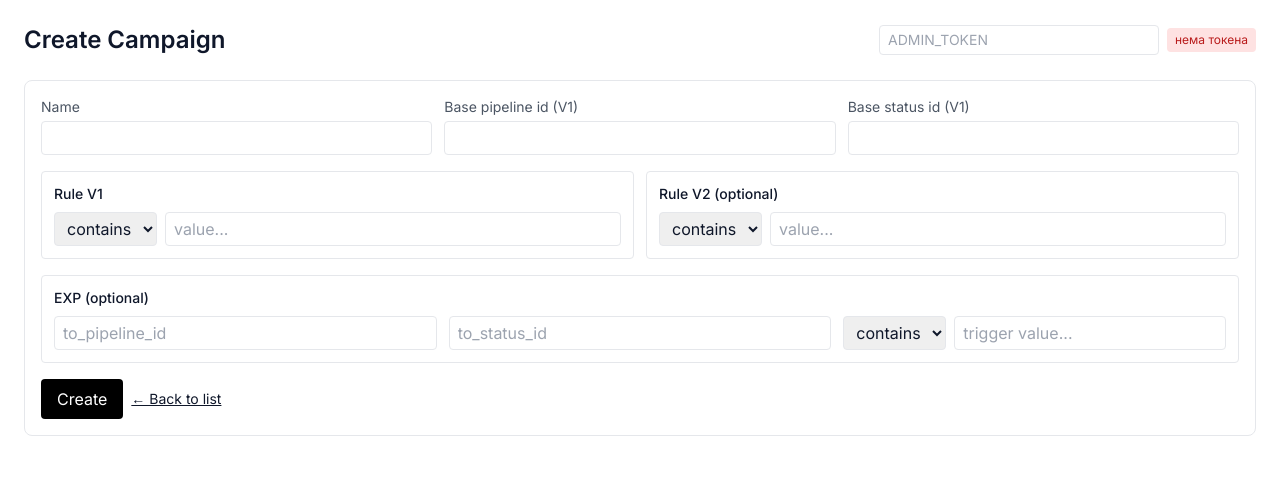
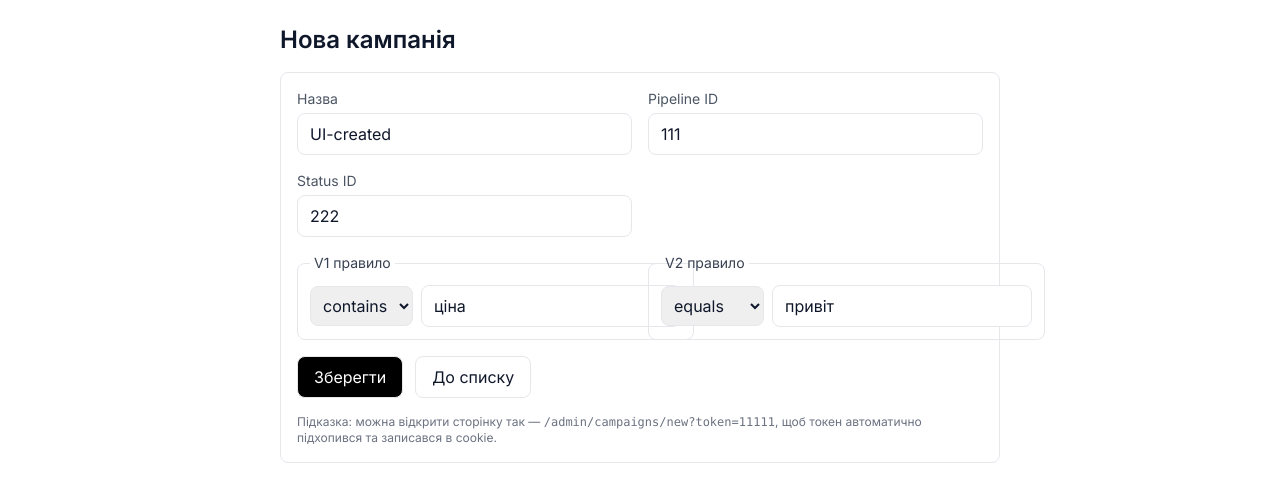
Before and after one commit to yurashko-ux/P-3-0, a Next.js app in the folder web/: page /campaigns/new in a window 1280 px wide. Shown: the top 502 px of the page. Built offline with nearby package versions, Linux system fonts and the light colour scheme.

Commit message:
Update page.tsx

```diff
--- a/web/app/(admin)/campaigns/new/page.tsx
+++ b/web/app/(admin)/campaigns/new/page.tsx
@@ -1,242 +1,214 @@
-"use client";
+// web/app/(admin)/campaigns/new/page.tsx
+'use client';
 
-import { useEffect, useMemo, useState } from "react";
+import React from 'react';
 
-type Rule = { op?: "contains" | "equals"; value?: string };
+type Op = 'contains' | 'equals';
 
 function readCookie(name: string): string | null {
-  if (typeof document === "undefined") return null;
-  const cookies = document.cookie ? document.cookie.split("; ") : [];
-  for (const c of cookies) {
-    const eq = c.indexOf("=");
-    const k = decodeURIComponent(c.slice(0, eq));
-    if (k === name) return decodeURIComponent(c.slice(eq + 1));
+  if (typeof document === 'undefined') return null;
+  const m = document.cookie.match(
+    new RegExp('(?:^|;\\s*)' + name.replace(/[-[\]{}()*+?^$|\\]/g, '\\$&') + '=([^;]*)')
+  );
+  return m ? decodeURIComponent(m[1]) : null;
+}
+
+function getAdminToken(): string | null {
+  if (typeof window === 'undefined') return null;
+  const url = new URL(window.location.href);
+  const fromQuery = url.searchParams.get('token');
+  if (fromQuery) {
+    try {
+      document.cookie = `admin_token=${encodeURIComponent(fromQuery)}; Path=/; SameSite=Lax`;
+    } catch {}
+    return fromQuery;
   }
+  const fromCookie = readCookie('admin_token');
+  if (fromCookie) return fromCookie;
+
+  // як тимчасовий резерв — localStorage
+  try {
+    const fromLS = localStorage.getItem('admin_token');
+    if (fromLS) return fromLS;
+  } catch {}
   return null;
 }
 
-export default function AdminCampaignNewPage() {
-  // --- admin token handling ---
-  const [token, setToken] = useState<string>("");
+export default function NewCampaignPage() {
+  const [name, setName] = React.useState('UI-created');
+  const [pipeline, setPipeline] = React.useState<string>('111');
+  const [status, setStatus] = React.useState<string>('222');
 
-  useEffect(() => {
-    const fromCookie = readCookie("admin_token");
-    const fromLS = typeof window !== "undefined" ? localStorage.getItem("admin_token") : null;
-    const t = (fromCookie || fromLS || "").trim();
-    if (t) setToken(t);
-  }, []);
+  const [v1op, setV1op] = React.useState<Op>('contains');
+  const [v1val, setV1val] = React.useState('ціна');
 
-  useEffect(() => {
-    if (token && typeof window !== "undefined") {
-      localStorage.setItem("admin_token", token);
-      document.cookie = `admin_token=${encodeURIComponent(token)}; Max-Age=${
-        60 * 60 * 24 * 30
-      }; Path=/; SameSite=Lax`;
-    }
-  }, [token]);
+  const [v2op, setV2op] = React.useState<Op>('equals');
+  const [v2val, setV2val] = React.useState('привіт');
 
-  const validToken = useMemo(() => (token || "").trim(), [token]);
+  const [submitting, setSubmitting] = React.useState(false);
+  const [msg, setMsg] = React.useState<string | null>(null);
+  const [err, setErr] = React.useState<string | null>(null);
 
-  // --- form state ---
-  const [name, setName] = useState("");
-  const [basePipelineId, setBasePipelineId] = useState<string>("");
-  const [baseStatusId, setBaseStatusId] = useState<string>("");
+  async function onSubmit(e: React.FormEvent) {
+    e.preventDefault();
+    setSubmitting(true);
+    setMsg(null);
+    setErr(null);
 
-  const [v1Op, setV1Op] = useState<"contains" | "equals">("contains");
-  const [v1Value, setV1Value] = useState("");
-
-  const [v2Op, setV2Op] = useState<"contains" | "equals">("contains");
-  const [v2Value, setV2Value] = useState("");
-
-  const [expPipelineId, setExpPipelineId] = useState<string>("");
-  const [expStatusId, setExpStatusId] = useState<string>("");
-  const [expOp, setExpOp] = useState<"contains" | "equals">("contains");
-  const [expValue, setExpValue] = useState("");
-
-  const [error, setError] = useState<string | null>(null);
-  const [okMsg, setOkMsg] = useState<string | null>(null);
-  const [submitting, setSubmitting] = useState(false);
-
-  async function onCreate(e: React.FormEvent) {
-    e.preventDefault();
-    setError(null);
-    setOkMsg(null);
-
-    if (!validToken) {
-      setError("Введи ADMIN_TOKEN (поле вгорі праворуч) і спробуй ще раз.");
+    const token = getAdminToken();
+    if (!token) {
+      setErr('Немає admin токена. Додай ?token=11111 в URL, або встанови cookie "admin_token".');
+      setSubmitting(false);
       return;
     }
 
-    const body = {
-      name: name || "",
-      base_pipeline_id: basePipelineId ? Number(basePipelineId) : undefined,
-      base_status_id: baseStatusId ? Number(baseStatusId) : undefined,
+    const payload = {
+      name,
+      base_pipeline_id: Number.isNaN(Number(pipeline)) ? pipeline : Number(pipeline),
+      base_status_id: Number.isNaN(Number(status)) ? status : Number(status),
       rules: {
-        v1: { op: v1Op, value: v1Value || "" } as Rule,
-        v2: v2Value ? ({ op: v2Op, value: v2Value } as Rule) : undefined,
+        v1: { op: v1op, value: v1val },
+        v2: { op: v2op, value: v2val },
       },
-      exp:
-        expPipelineId || expStatusId || expValue
-          ? {
-              to_pipeline_id: expPipelineId ? Number(expPipelineId) : undefined,
-              to_status_id: expStatusId ? Number(expStatusId) : undefined,
-              trigger: expValue ? ({ op: expOp, value: expValue } as Rule) : undefined,
-            }
-          : undefined,
-      active: true,
     };
 
-    const url = `/api/campaigns?token=${encodeURIComponent(validToken)}`;
+    try {
+      const res = await fetch('/api/campaigns', {
+        method: 'POST',
+        headers: {
+          'Content-Type': 'application/json',
+          'X-Admin-Token': token,
+        },
+        body: JSON.stringify(payload),
+      });
 
-    setSubmitting(true);
-    try {
-      const r = await fetch(url, {
-        method: "POST",
-        headers: { "Content-Type": "application/json" },
-        body: JSON.stringify(body),
-      });
-      const j = await r.json().catch(() => ({}));
-      if (!r.ok || !j.ok) throw new Error(j?.error || r.statusText || "Create failed");
+      if (!res.ok) {
+        let detail = '';
+        try {
+          const j = await res.json();
+          detail = j?.error || JSON.stringify(j);
+        } catch {}
+        throw new Error(`${res.status} ${detail}`.trim());
+      }
 
-      setOkMsg(`Створено: ${j.id || "ok"}`);
-      // location.href = "/admin/campaigns?created=1";
+      const data = await res.json();
+      setMsg(`Готово! Створено id=${data?.id ?? '—'}`);
     } catch (e: any) {
-      setError(e?.message || String(e));
+      setErr(`Не вдалося зберегти: ${e?.message ?? e}`);
     } finally {
       setSubmitting(false);
     }
   }
 
   return (
-    <div className="p-6 space-y-6">
-      <div className="flex flex-wrap items-center gap-3">
-        <h1 className="text-2xl font-semibold">Create Campaign</h1>
-        <div className="ml-auto flex items-center gap-2">
-          <input
-            className="border rounded px-2 py-1 text-sm w-[280px]"
-            placeholder="ADMIN_TOKEN"
-            value={token}
-            onChange={(e) => setToken(e.target.value)}
-          />
-          <span
-            className={`text-xs px-2 py-1 rounded ${
-              validToken ? "bg-green-100 text-green-700" : "bg-red-100 text-red-700"
-            }`}
-          >
-            {validToken ? "token ✓" : "нема токена"}
-          </span>
+    <main className="p-6 max-w-3xl mx-auto">
+      <h1 className="text-2xl font-semibold mb-4">Нова кампанія</h1>
+
+      {err && (
+        <div className="mb-4 rounded-lg border border-red-300 bg-red-50 px-4 py-3 text-red-700">
+          {err}
         </div>
-      </div>
+      )}
+      {msg && (
+        <div className="mb-4 rounded-lg border border-green-300 bg-green-50 px-4 py-3 text-green-700">
+          {msg}
+        </div>
+      )}
 
-      <form onSubmit={onCreate} className="border rounded-lg p-4 space-y-4">
-        <div className="grid grid-cols-1 md:grid-cols-3 gap-3">
+      <form onSubmit={onSubmit} className="space-y-4 bg-white rounded-lg border p-4">
+        <div className="grid grid-cols-1 sm:grid-cols-2 gap-4">
           <label className="flex flex-col gap-1">
-            <span className="text-sm text-gray-600">Name</span>
-            <input className="border rounded px-2 py-1" value={name} onChange={(e) => setName(e.target.value)} />
-          </label>
-
-          <label className="flex flex-col gap-1">
-            <span className="text-sm text-gray-600">Base pipeline id (V1)</span>
+            <span className="text-sm text-gray-600">Назва</span>
             <input
-              className="border rounded px-2 py-1"
-              value={basePipelineId}
-              onChange={(e) => setBasePipelineId(e.target.value)}
+              className="border rounded-lg px-3 py-2"
+              value={name}
+              onChange={(e) => setName(e.target.value)}
+              placeholder="Назва кампанії"
+              required
             />
           </label>
 
           <label className="flex flex-col gap-1">
-            <span className="text-sm text-gray-600">Base status id (V1)</span>
+            <span className="text-sm text-gray-600">Pipeline ID</span>
             <input
-              className="border rounded px-2 py-1"
-              value={baseStatusId}
-              onChange={(e) => setBaseStatusId(e.target.value)}
+              className="border rounded-lg px-3 py-2"
+              value={pipeline}
+              onChange={(e) => setPipeline(e.target.value)}
+              placeholder="наприклад 111"
+            />
+          </label>
+
+          <label className="flex flex-col gap-1">
+            <span className="text-sm text-gray-600">Status ID</span>
+            <input
+              className="border rounded-lg px-3 py-2"
+              value={status}
+              onChange={(e) => setStatus(e.target.value)}
+              placeholder="наприклад 222"
             />
           </label>
         </div>
 
-        <div className="grid grid-cols-1 md:grid-cols-2 gap-3">
-          {/* V1 */}
-          <div className="border rounded p-3 space-y-2">
-            <div className="text-sm font-medium">Rule V1</div>
-            <div className="flex gap-2">
-              <select className="border rounded px-2 py-1" value={v1Op} onChange={(e) => setV1Op(e.target.value as any)}>
+        <div className="grid grid-cols-1 sm:grid-cols-2 gap-4">
+          <fieldset className="border rounded-lg p-3">
+            <legend className="px-1 text-sm text-gray-700">V1 правило</legend>
+            <div className="flex gap-2 items-center">
+              <select
+                className="border rounded-lg px-2 py-2"
+                value={v1op}
+                onChange={(e) => setV1op(e.target.value as Op)}
+              >
                 <option value="contains">contains</option>
                 <option value="equals">equals</option>
               </select>
               <input
-                className="border rounded px-2 py-1 flex-1"
-                placeholder="value..."
-                value={v1Value}
-                onChange={(e) => setV1Value(e.target.value)}
+                className="border rounded-lg px-3 py-2 flex-1"
+                value={v1val}
+                onChange={(e) => setV1val(e.target.value)}
+                placeholder="значення"
               />
             </div>
-          </div>
+          </fieldset>
 
-          {/* V2 */}
-          <div className="border rounded p-3 space-y-2">
-            <div className="text-sm font-medium">Rule V2 (optional)</div>
-            <div className="flex gap-2">
-              <select className="border rounded px-2 py-1" value={v2Op} onChange={(e) => setV2Op(e.target.value as any)}>
+          <fieldset className="border rounded-lg p-3">
+            <legend className="px-1 text-sm text-gray-700">V2 правило</legend>
+            <div className="flex gap-2 items-center">
+              <select
+                className="border rounded-lg px-2 py-2"
+                value={v2op}
+                onChange={(e) => setV2op(e.target.value as Op)}
+              >
                 <option value="contains">contains</option>
                 <option value="equals">equals</option>
               </select>
               <input
-                className="border rounded px-2 py-1 flex-1"
-                placeholder="value..."
-                value={v2Value}
-                onChange={(e) => setV2Value(e.target.value)}
+                className="border rounded-lg px-3 py-2 flex-1"
+                value={v2val}
+                onChange={(e) => setV2val(e.target.value)}
+                placeholder="значення"
               />
             </div>
-          </div>
+          </fieldset>
         </div>
 
-        {/* EXP */}
-        <div className="border rounded p-3 space-y-2">
-          <div className="text-sm font-medium">EXP (optional)</div>
-          <div className="grid grid-cols-1 md:grid-cols-3 gap-3">
-            <input
-              className="border rounded px-2 py-1"
-              placeholder="to_pipeline_id"
-              value={expPipelineId}
-              onChange={(e) => setExpPipelineId(e.target.value)}
-            />
-            <input
-              className="border rounded px-2 py-1"
-              placeholder="to_status_id"
-              value={expStatusId}
-              onChange={(e) => setExpStatusId(e.target.value)}
-            />
-            <div className="flex gap-2">
-              <select className="border rounded px-2 py-1" value={expOp} onChange={(e) => setExpOp(e.target.value as any)}>
-                <option value="contains">contains</option>
-                <option value="equals">equals</option>
-              </select>
-              <input
-                className="border rounded px-2 py-1 flex-1"
-                placeholder="trigger value..."
-                value={expValue}
-                onChange={(e) => setExpValue(e.target.value)}
-              />
-            </div>
-          </div>
-        </div>
-
-        <div className="flex gap-2 items-center">
+        <div className="flex gap-3">
           <button
             type="submit"
             disabled={submitting}
-            className="bg-black text-white px-4 py-2 rounded hover:opacity-90 disabled:opacity-50"
+            className="rounded-lg px-4 py-2 border bg-black text-white disabled:opacity-50"
           >
-            {submitting ? "Creating..." : "Create"}
+            {submitting ? 'Зберігаю…' : 'Зберегти'}
           </button>
-          <a className="text-sm underline" href="/admin/campaigns">
-            ← Back to list
+          <a href="/admin/campaigns" className="rounded-lg px-4 py-2 border">
+            До списку
           </a>
         </div>
 
-        {error && <div className="text-red-600 text-sm mt-2">Error: {error}</div>}
-        {okMsg && <div className="text-green-700 text-sm mt-2">{okMsg}</div>}
+        <p className="text-xs text-gray-500">
+          Підказка: можна відкрити сторінку так — <code>/admin/campaigns/new?token=11111</code>,
+          щоб токен автоматично підхопився та записався в cookie.
+        </p>
       </form>
-    </div>
+    </main>
   );
 }
```
